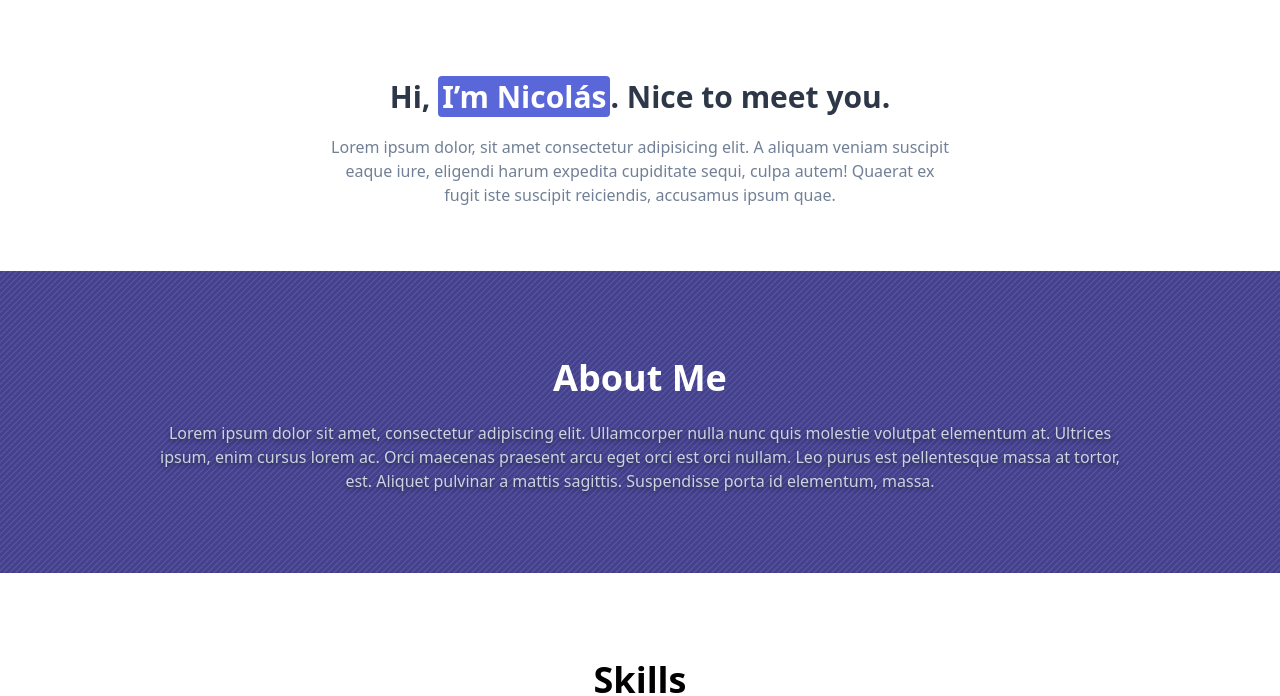
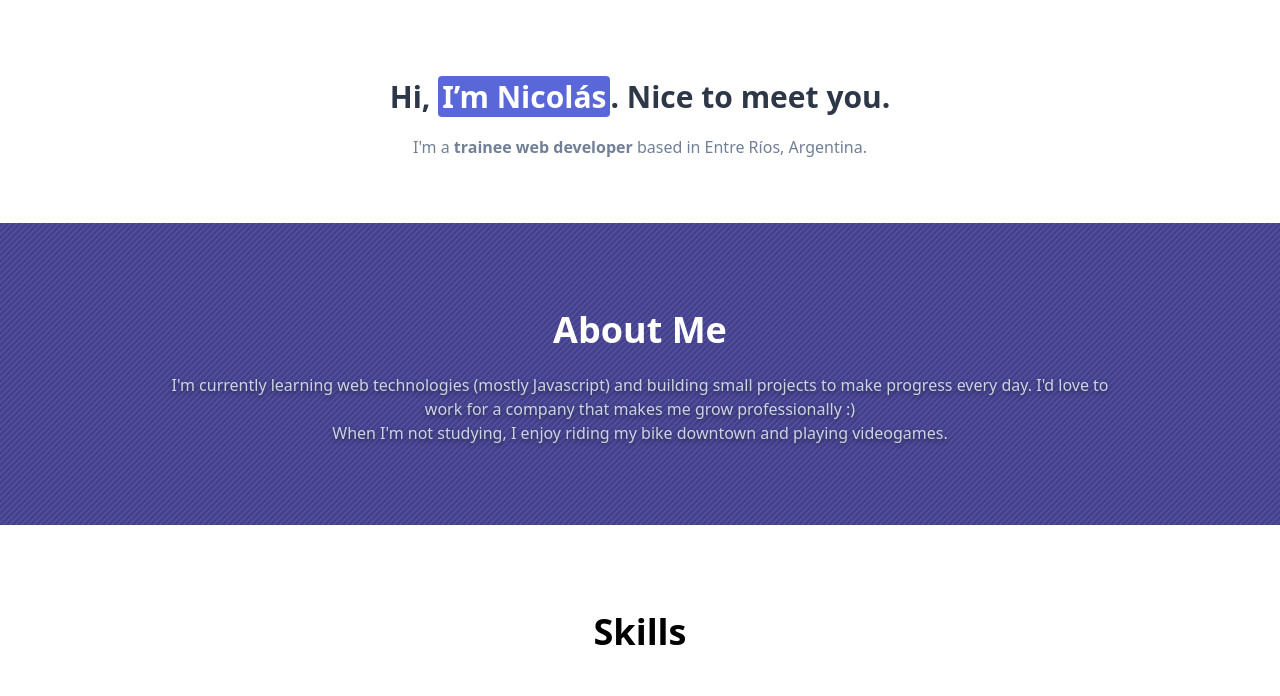
Before and after one commit to cardosonicolas/cardosonicolas., a website: page index.html in a window 1280 px wide. Shown: the part 66-762 px from the top of the page. Drawn offline with Linux system fonts and the light colour scheme.

Commit message:
about me

```diff
--- a/index.html
+++ b/index.html
@@ -19,7 +19,7 @@
       <div class="container mx-auto px-6 py-4">
         <div class="flex items-center justify-between">
           <div>
-            <a class="flex items-center text-gray-800 hover:text-indigo-600" href="#">
+            <a class="flex items-center text-gray-800 hover:text-indigo-600" href="/">
               <svg class="h-6 w-6 sm:h-6 sm:w-6" fill="none" viewBox="0 0 24 24" stroke="currentColor">
                 <path stroke-linecap="round" stroke-linejoin="round" stroke-width="2"
                   d="M8 9l3 3-3 3m5 0h3M5 20h14a2 2 0 002-2V6a2 2 0 00-2-2H5a2 2 0 00-2 2v12a2 2 0 002 2z" />
@@ -55,9 +55,8 @@
 
             <h2 class="text-3xl font-semibold text-gray-800">Hi, <span class="bg-indigo-600 text-white rounded px-1">I’m
                 Nicolás</span>.<br class="sm:hidden" /> Nice to meet you.</h2>
-            <p class="text-gray-600 mt-4">Lorem ipsum dolor, sit amet consectetur adipisicing elit. A aliquam veniam
-              suscipit eaque iure, eligendi harum expedita cupiditate sequi, culpa autem! Quaerat ex fugit iste suscipit
-              reiciendis, accusamus ipsum quae.</p>
+            <p class="text-gray-600 mt-4">I'm a <span style="font-weight: bold">trainee web developer</span> based in
+              Entre Ríos, Argentina.</p>
             <div class="flex items-end justify-center mt-16">
             </div>
           </div>
@@ -67,13 +66,11 @@
           <div class="max-w-5xl px-6 mx-auto text-center">
             <h2 class="text-4xl font-semibold text-white">About Me</h2>
 
-            <p class="text-gray-400 mt-4 text-shadow">Lorem ipsum dolor sit amet, consectetur adipiscing elit.
-              Ullamcorper
-              nulla nunc
-              quis molestie volutpat elementum at. Ultrices ipsum, enim cursus lorem ac. Orci maecenas praesent arcu
-              eget
-              orci est orci nullam. Leo purus est pellentesque massa at tortor, est. Aliquet pulvinar a mattis sagittis.
-              Suspendisse porta id elementum, massa.</p>
+            <p class="text-gray-400 mt-4 text-shadow">I'm currently learning web technologies (mostly Javascript) and
+              building small projects to make progress every day. I'd
+              love to work for a company that makes me grow professionally :) <br /> When I'm not studying, I enjoy
+              riding my bike
+              downtown and playing videogames.</p>
           </div>
         </section>
 
```
